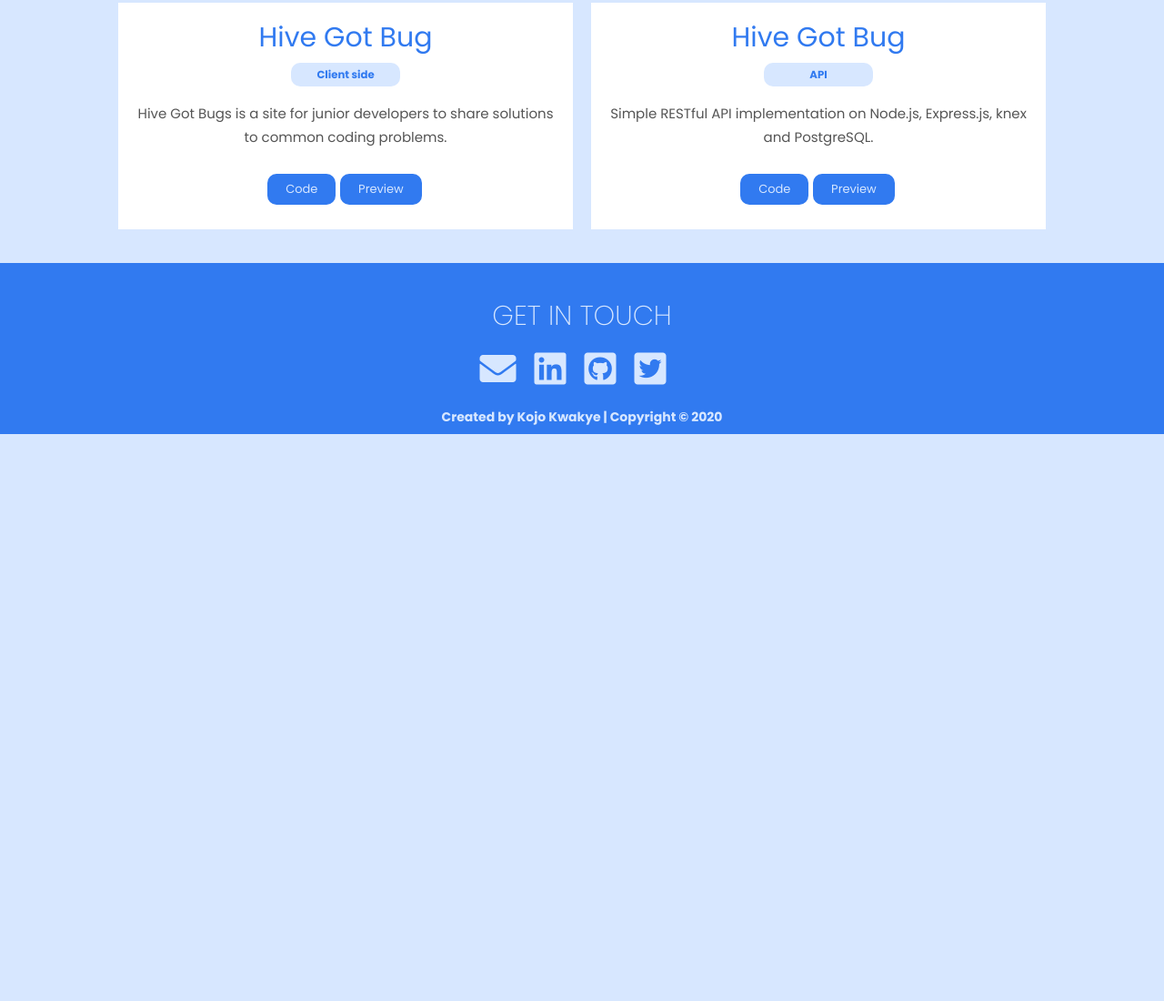
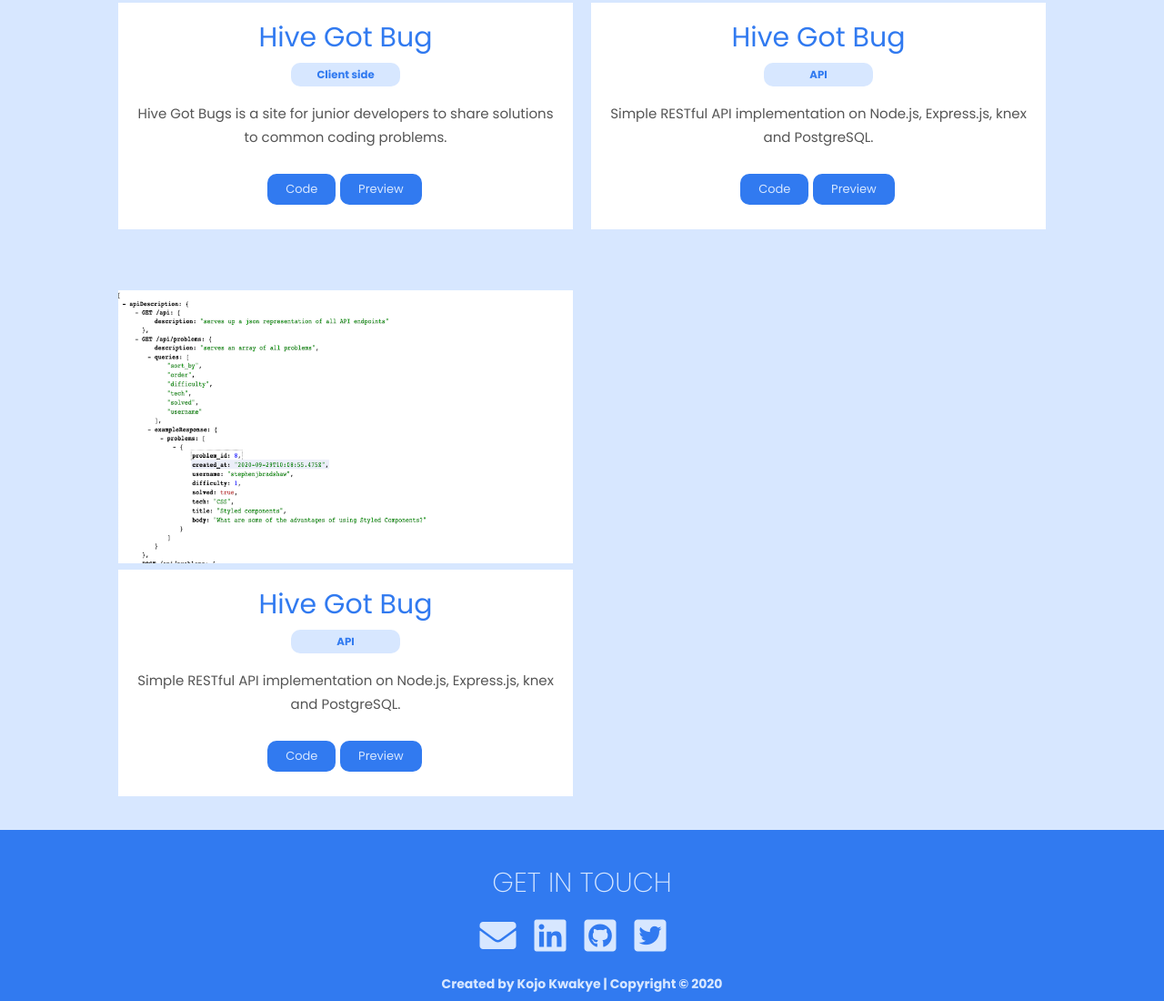
Before and after one commit to kojjob/kojfolio1, a plain HTML site: page index.html in a window 1280 px wide. Shown: the part 1475-2575 px from the top of the page at 91% size. Before the commit the page ends 1952 px from the top, so only its background shows below. Drawn offline with Linux system fonts and the light colour scheme.

Commit message:
Update index.html

```diff
--- a/index.html
+++ b/index.html
@@ -142,6 +142,33 @@
             </div>
           </div>
         </div>
+        <div class="proj-card py-2">
+          <img src="./assets/Api1.png" alt="proj-1" class="card-img" />
+          <div class="card-details card">
+            <h2 class="tac large">Hive Got Bug</h2>
+            <h3 class="tac client">API</h3>
+            <p class="lead card my-1 tac">
+              Simple RESTful API implementation on Node.js, Express.js, knex and
+              PostgreSQL.
+            </p>
+            <div class="links card tac">
+              <span>
+                <a
+                  href="https://github.com/davidjohn290/hive-got-bugs-fe"
+                  target="_blank"
+                  class="btn btn-sm"
+                  >Code</a
+                >
+                <a
+                  href="https://hive-got-bugs.herokuapp.com/api/"
+                  target="_blank"
+                  class="btn btn-sm"
+                  >Preview</a
+                >
+              </span>
+            </div>
+          </div>
+        </div>
       </div>
     </section>
     <section id="contact" class="contact"></section>
```
